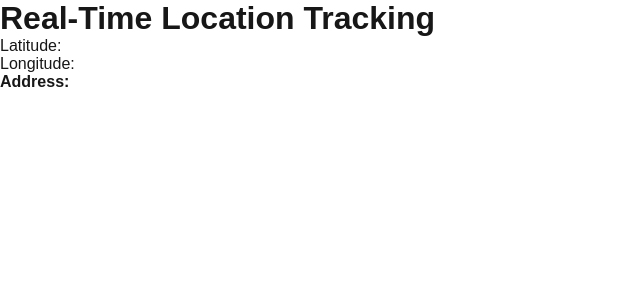
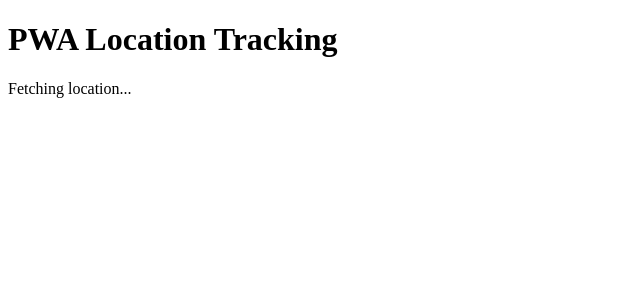
Before and after one commit to argurjar/paywisepoc, a Next.js app: page / in a window 1280 px wide. Shown: the top 300 px of the page, without its empty margins (0-640 px from the left). Built offline with nearby package versions, Linux system fonts and the light colour scheme; no server answers.

Commit message:
add worker files

```diff
--- a/app/layout.js
+++ b/app/layout.js
@@ -1,27 +1,15 @@
-import { Geist, Geist_Mono } from "next/font/google";
-import "./globals.css";
+// Step 2: Register Service Worker (app/layout.tsx or app/layout.js)
+"use client";
+import { useEffect } from "react";
 
-const geistSans = Geist({
-  variable: "--font-geist-sans",
-  subsets: ["latin"],
-});
+export default function Layout({ children }) {
+  useEffect(() => {
+    if ("serviceWorker" in navigator) {
+      navigator.serviceWorker.register("/custom-sw.js").then((reg) => {
+        console.log("Service Worker Registered:", reg);
+      });
+    }
+  }, []);
 
-const geistMono = Geist_Mono({
-  variable: "--font-geist-mono",
-  subsets: ["latin"],
-});
-
-export const metadata = {
-  title: "Create Next App",
-  description: "Generated by create next app",
-};
-
-export default function RootLayout({ children }) {
-  return (
-    <html lang="en">
-      <body className={`${geistSans.variable} ${geistMono.variable}`}>
-        {children}
-      </body>
-    </html>
-  );
+  return <>{children}</>;
 }
--- a/app/page.js
+++ b/app/page.js
@@ -1,95 +1,40 @@
+// // Step 5: Home Page with Worker Setup (app/page.js)
 // "use client";
-// import React, { useEffect, useState } from "react";
-// import { MapContainer, TileLayer, Marker, Popup } from "react-leaflet";
-// import L from "leaflet";
-// import "leaflet/dist/leaflet.css";
-
-// import markerShadow from "/public/marker-shadow.png";
-
-// const customIcon = new L.Icon({
-//   iconUrl:
-//     "https://tse3.mm.bing.net/th?id=OIP.ks5kH0YpgDUB1Jl9st9o3wHaHa&pid=Api&P=0&h=220",
-//   iconRetinaUrl:
-//     "https://tse3.mm.bing.net/th?id=OIP.ks5kH0YpgDUB1Jl9st9o3wHaHa&pid=Api&P=0&h=220",
-//   shadowUrl: markerShadow,
-//   iconSize: [25, 41],
-//   iconAnchor: [12, 41],
-//   popupAnchor: [1, -34],
-//   shadowSize: [41, 41],
-// });
+// import { useEffect, useState } from "react";
 
 // export default function Home() {
-//   const [location, setLocation] = useState(null); // Initially NULL
-//   const [address, setAddress] = useState("Fetching location...");
+//   const [location, setLocation] = useState(null);
 
 //   useEffect(() => {
-//     if (navigator.geolocation) {
-//       navigator.geolocation.getCurrentPosition(
-//         async (position) => {
-//           const { latitude, longitude } = position.coords;
-//           setLocation({ lat: latitude, lng: longitude });
+//     const worker = new Worker("/locationWorker.js");
+//     worker.postMessage("startTracking");
 
-//           try {
-//             const response = await fetch(
-//               `https://nominatim.openstreetmap.org/reverse?format=json&lat=${latitude}&lon=${longitude}`
-//             );
-//             const data = await response.json();
-//             setAddress(data.display_name || "Location not found");
-//           } catch (error) {
-//             console.error("Error fetching location:", error);
+//     worker.onmessage = (event) => {
+//       if (event.data.type === "location") {
+//         console.log("Received location", event.data.payload);
+//         setLocation(event.data.payload);
+//         fetch(
+//           "https://surprising-proceeding-shaved-polar.trycloudflare.com/api/update-location",
+//           {
+//             method: "POST",
+//             headers: { "Content-Type": "application/json" },
+//             body: JSON.stringify(event.data.payload),
 //           }
-//         },
-//         (error) => {
-//           console.error("Error getting geolocation:", error);
-//           setAddress("Location access denied");
-//         },
-//         { enableHighAccuracy: true }
-//       );
-//     } else {
-//       setAddress("Geolocation is not supported in this browser.");
-//     }
+//         );
+//       }
+//     };
 //   }, []);
 
-//   if (!location) {
-//     return (
-//       <p style={{ textAlign: "center", marginTop: "20px" }}>
-//         Fetching your location...
-//       </p>
-//     );
-//   }
-
 //   return (
-//     <div style={{ textAlign: "center" }}>
-//       <h1>Real-Time Location Tracking</h1>
-//       <p>Latitude: {location.lat}</p>
-//       <p>Longitude: {location.lng}</p>
-//       <p>
-//         <strong>Address:</strong> {address}
-//       </p>
-
-//       {/* Map Container */}
-//       <MapContainer
-//         center={[location.lat, location.lng]}
-//         zoom={13}
-//         style={{
-//           height: "400px",
-//           width: "400px",
-//           margin: "auto",
-//           marginTop: "30px",
-//         }}
-//       >
-//         <TileLayer
-//           url="https://{s}.tile.openstreetmap.org/{z}/{x}/{y}.png"
-//           attribution='&copy; <a href="https://www.cartocdn.org/copyright">cartocdn</a> contributors'
-//         />
-//         <Marker position={[location.lat, location.lng]} icon={customIcon}>
-//           <Popup>
-//             <strong>Your Location</strong>
-//             <br />
-//             {address}
-//           </Popup>
-//         </Marker>
-//       </MapContainer>
+//     <div>
+//       <h1>PWA Location Tracking</h1>
+//       {location ? (
+//         <p>
+//           Latitude: {location.latitude}, Longitude: {location.longitude}
+//         </p>
+//       ) : (
+//         <p>Fetching location...</p>
+//       )}
 //     </div>
 //   );
 // }
@@ -98,39 +43,57 @@
 import { useEffect, useState } from "react";
 
 export default function Home() {
-  const [location, setLocation] = useState({ lat: null, lng: null });
-  const [address, setAddress] = useState("");
+  const [location, setLocation] = useState(null);
+  let worker;
 
   useEffect(() => {
-    if (navigator.geolocation) {
+    if ("Worker" in window) {
+      worker = new Worker("/locationWorker.js");
+
+      worker.onmessage = (event) => {
+        if (event.data.type === "location") {
+          console.log("Received location", event.data.payload);
+          setLocation(event.data.payload);
+
+          fetch("https://surprising-proceeding-shaved-polar.trycloudflare.com/api/update-location", {
+            method: "POST",
+            headers: { "Content-Type": "application/json" },
+            body: JSON.stringify(event.data.payload),
+          });
+        }
+      };
+    }
+
+    if ("geolocation" in navigator) {
       navigator.geolocation.watchPosition(
-        async (position) => {
-          const { latitude, longitude } = position.coords;
-          setLocation({ lat: latitude, lng: longitude });
+        (position) => {
+          const coords = {
+            latitude: position.coords.latitude,
+            longitude: position.coords.longitude,
+          };
 
-          // Fetch address from latitude & longitude
-          try {
-            const response = await fetch(
-              `https://nominatim.openstreetmap.org/reverse?format=json&lat=${latitude}&lon=${longitude}`
-            );
-            const data = await response.json();
-            setAddress(data.display_name || "Location not found");
-          } catch (error) {
-            console.error("Error fetching location:", error);
+          if (worker) {
+            worker.postMessage({ type: "startTracking", coords });
           }
         },
-        (error) => console.error(error),
-        { enableHighAccuracy: true }
+        (error) => console.error("Geolocation Error:", error),
+        { enableHighAccuracy: true, maximumAge: 0, timeout: 5000 }
       );
+    } else {
+      console.error("Geolocation not available");
     }
   }, []);
 
   return (
     <div>
-      <h1>Real-Time Location Tracking</h1>
-      <p>Latitude: {location.lat}</p>
-      <p>Longitude: {location.lng}</p>
-      <p><strong>Address:</strong> {address}</p>
+      <h1>PWA Location Tracking</h1>
+      {location ? (
+        <p>
+          Latitude: {location.latitude}, Longitude: {location.longitude}
+        </p>
+      ) : (
+        <p>Fetching location...</p>
+      )}
     </div>
   );
 }
--- a/next.config.mjs
+++ b/next.config.mjs
@@ -1,4 +1,11 @@
-/** @type {import('next').NextConfig} */
-const nextConfig = {};
+import nextPwa from "next-pwa";
 
-export default nextConfig;
+const withPWA = nextPwa({
+  dest: "public",
+  register: true,
+  skipWaiting: true,
+});
+
+export default withPWA({
+  reactStrictMode: true,
+});
--- a/package.json
+++ b/package.json
@@ -11,6 +11,7 @@
   "dependencies": {
     "leaflet": "^1.9.4",
     "next": "15.2.1",
+    "next-pwa": "^5.6.0",
     "react": "^19.0.0",
     "react-dom": "^19.0.0",
     "react-leaflet": "^5.0.0"
--- /dev/null
+++ b/public/locationWorker.js
@@ -0,0 +1,33 @@
+// // Step 3: Web Worker for Background Location Tracking (public/locationWorker.js)
+// self.onmessage = async function (event) {
+//   if (event.data === "startTracking") {
+//     if ("geolocation" in navigator) {
+//       navigator.geolocation.watchPosition(
+//         (position) => {
+//           self.postMessage({
+//             type: "location",
+//             payload: {
+//               latitude: position.coords.latitude,
+//               longitude: position.coords.longitude,
+//             },
+//           });
+//         },
+//         (error) => console.error("Geolocation Error:", error),
+//         { enableHighAccuracy: true, maximumAge: 0, timeout: 5000 }
+//       );
+//     } else {
+//       console.error("Geolocation not available");
+//     }
+//   }
+// };
+
+// Web Workers do NOT have access to `navigator.geolocation`
+// Move geolocation handling to the main thread
+self.onmessage = function (event) {
+  if (event.data.type === "startTracking" && event.data.coords) {
+    self.postMessage({
+      type: "location",
+      payload: event.data.coords,
+    });
+  }
+};
```
Also changed, not shown: public/custom-sw.js (added, +9 -0 lines), public/manifest.json (added).
